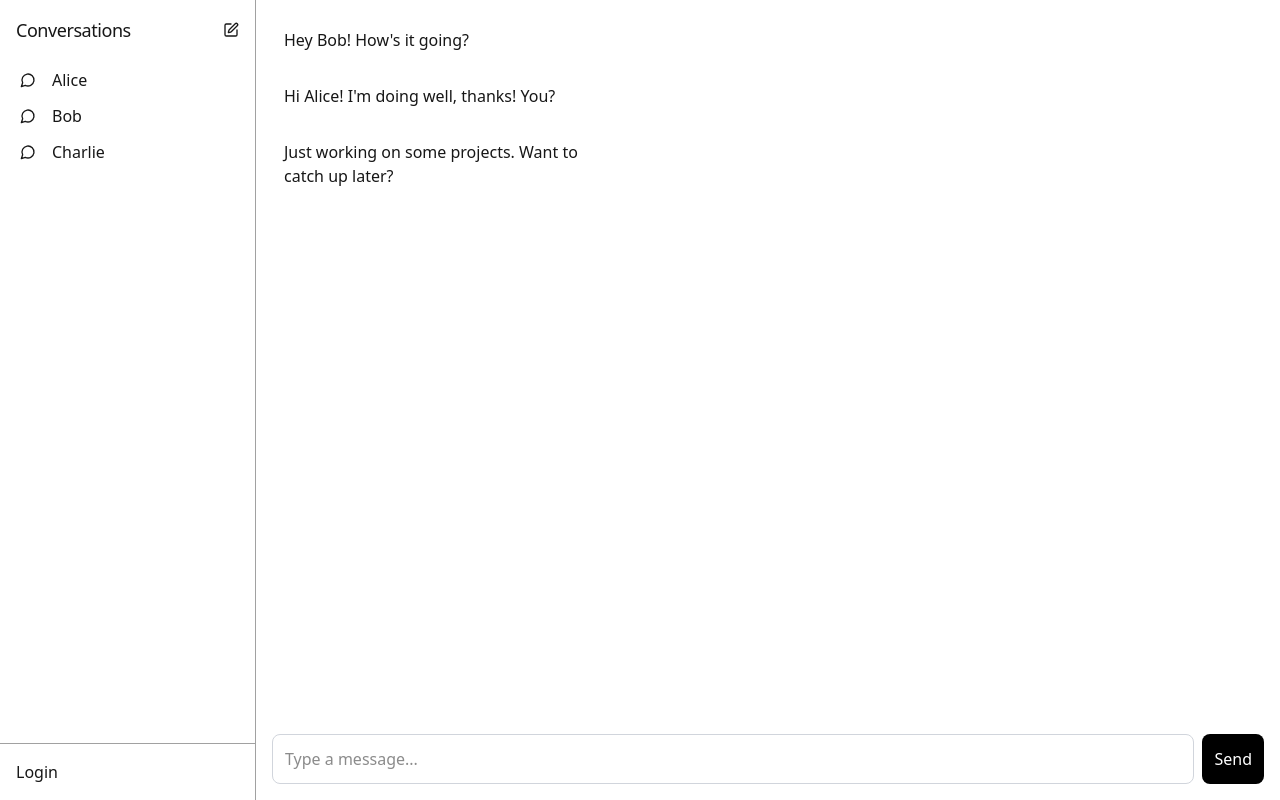
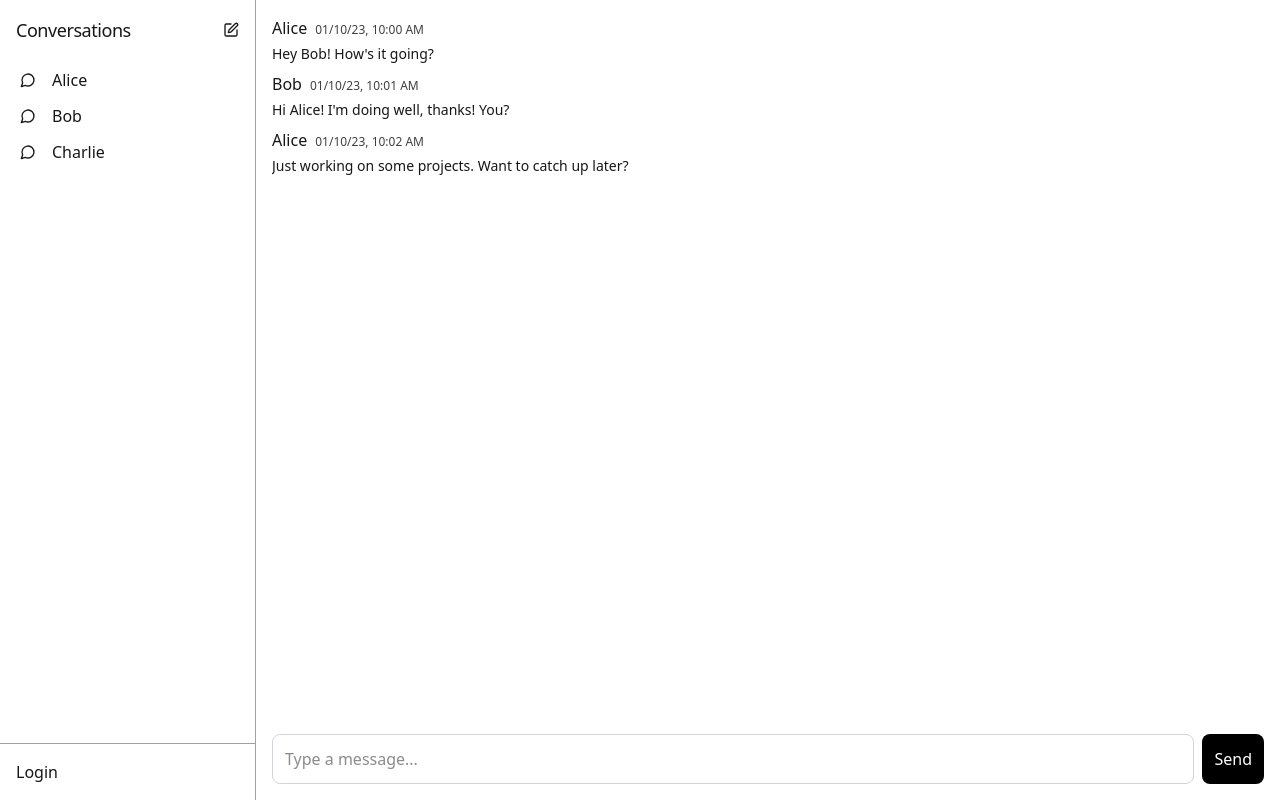
Before and after one commit to rlym7amd/chat-app-client, a React (Vite) app: page /conversations/1 in a window 1280 px wide. Built offline with nearby package versions, Linux system fonts and the light colour scheme.

Commit message:
add date format & minimal message ui

```diff
--- a/package.json
+++ b/package.json
@@ -12,6 +12,7 @@
   "dependencies": {
     "@hookform/resolvers": "^3.10.0",
     "@tailwindcss/vite": "^4.0.3",
+    "date-fns": "^4.1.0",
     "lucide-react": "^0.474.0",
     "react": "^18.3.1",
     "react-dom": "^18.3.1",
--- a/src/components/Conversation.tsx
+++ b/src/components/Conversation.tsx
@@ -1,3 +1,4 @@
+import { format, parseISO } from "date-fns";
 import { MessageCircle, SquarePen } from "lucide-react";
 import { Link } from "react-router";
 
@@ -95,8 +96,16 @@ export default function Conversation() {
           {/* Message Display Area */}
           <div className="flex-1 overflow-y-auto [scrollbar-width:thin] [scrollbar-color:rgb(220_220_220)_transparent] mb-4">
             {mockData.conversations[0].messages.map((message, index) => (
-              <div key={index} className="p-3 rounded-lg max-w-xs mb-2">
-                {message.text}
+              <div key={index} className="mb-2 space-y-1">
+                <div className="space-x-2">
+                  <span className="font-medium">
+                    {mockData.users[message.senderId - 1].name}
+                  </span>
+                  <time className="text-xs text-neutral-700">
+                    {format(parseISO(message.timestamp), "dd/MM/yy, hh:mm aa")}
+                  </time>
+                </div>
+                <p className="text-sm">{message.text}</p>
               </div>
             ))}
           </div>
```
Also changed, not shown: 1 other file (tests, documents, lock files or other folders).
